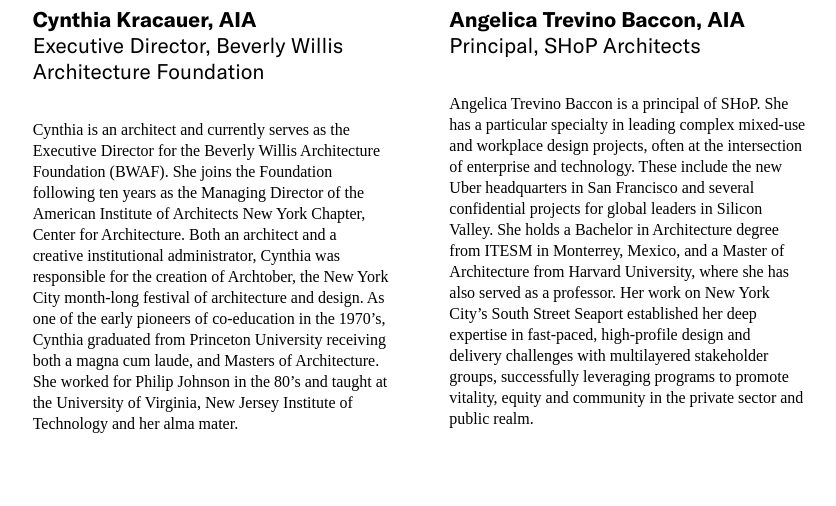
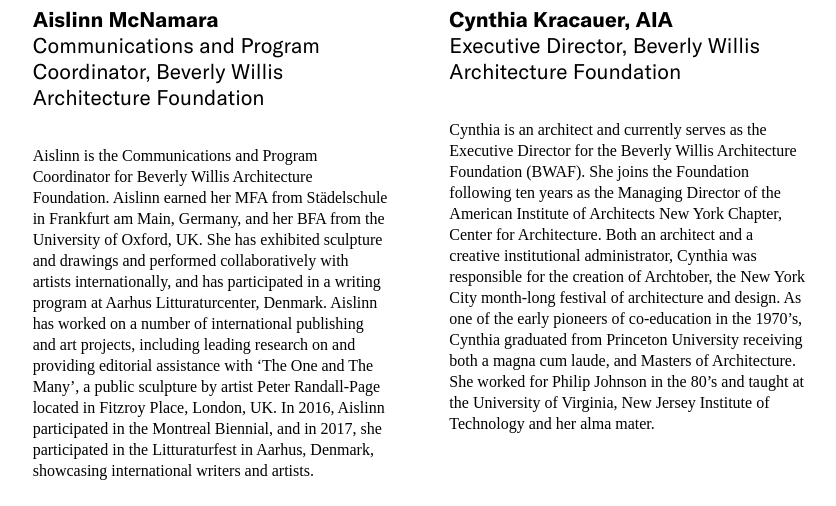
Before and after one commit to jengalas/bwaf-bbw, a Jekyll site: the page built from about/boardandstaff.md, in a window 1280 px wide and 900 px high, scrolled down 400 px, cut to the strip 254-760 px from the top of the window. Shown: the whole strip, without its empty margins (444-1280 px from the left). Built offline with Jekyll 4.4.1, drawn with Linux system fonts in a browser that asks for light colours; some web fonts are replaced.

Commit message:
Update from Forestry.io Chun Schlesinger-Fried updated about/boardandstaff.md

```diff
--- a/about/boardandstaff.md
+++ b/about/boardandstaff.md
@@ -20,6 +20,21 @@
     download: ''
     link_url: ''
   portrait:
+  - title: Aislinn McNamara
+    title_role: Communications and Program Coordinator, Beverly Willis Architecture
+      Foundation
+    image: "/v1618333453/Amcnamara_headshot_18_rospy6.jpg"
+    description: "Aislinn is the Communications and Program Coordinator for Beverly
+      Willis Architecture Foundation. Aislinn earned her MFA from Städelschule in
+      Frankfurt am Main, Germany, and her BFA from the University of Oxford, UK. She
+      has exhibited sculpture and drawings and performed collaboratively with artists
+      internationally, and has participated in a writing program at Aarhus Litturaturcenter,
+      Denmark. Aislinn has worked on a number of international publishing and art
+      projects, including leading research on and providing editorial assistance with
+      ‘The One and The Many’, a public sculpture by artist Peter Randall-Page located
+      in Fitzroy Place, London, UK. \nIn 2016, Aislinn participated in the Montreal
+      Biennial, and in 2017, she participated in the Litturaturfest in Aarhus, Denmark,
+      showcasing international writers and artists."
   - title: Cynthia Kracauer, AIA
     title_role: Executive Director, Beverly Willis Architecture Foundation
     image: "/v1618333357/Cynthia_HS_qd6dqf.jpg"
```
